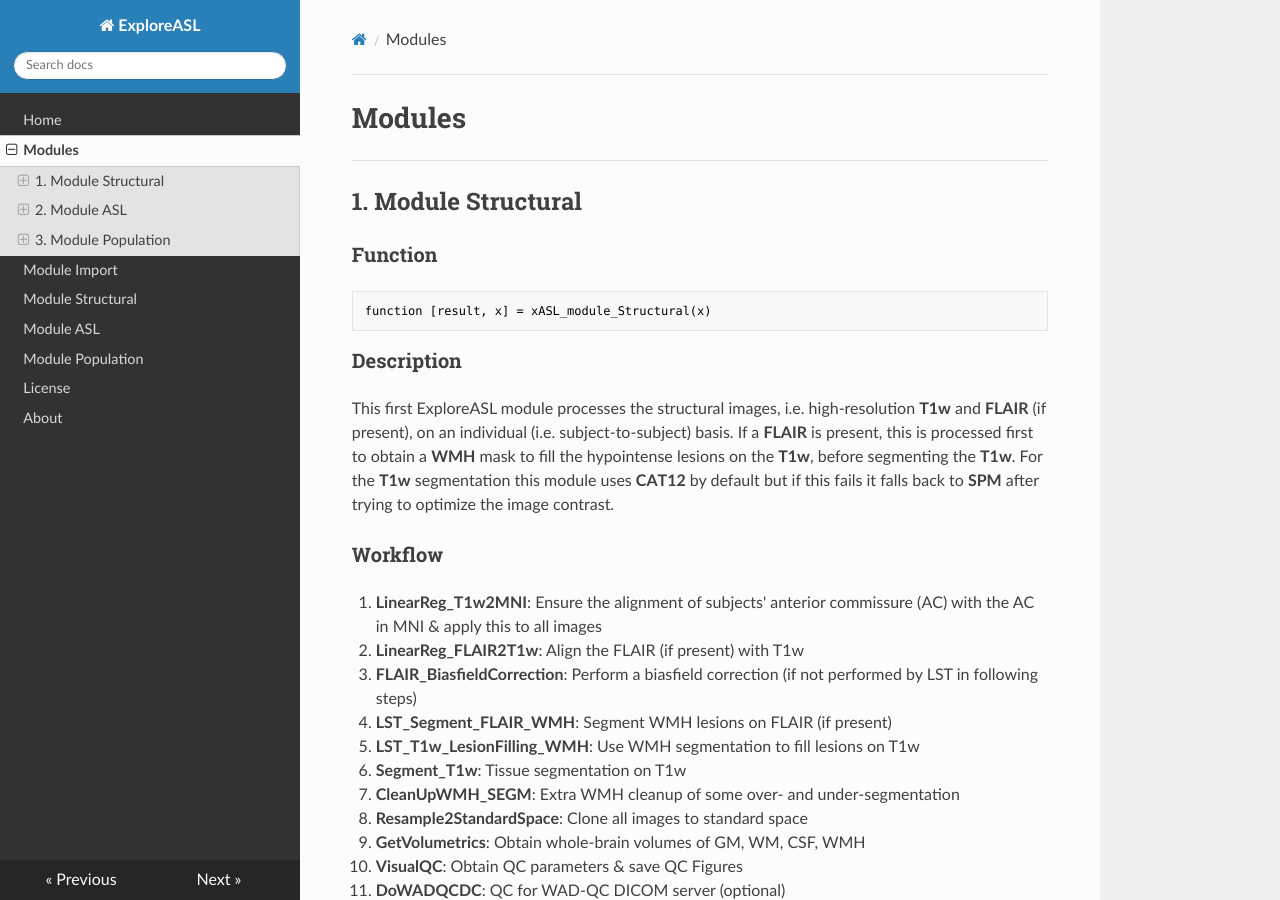
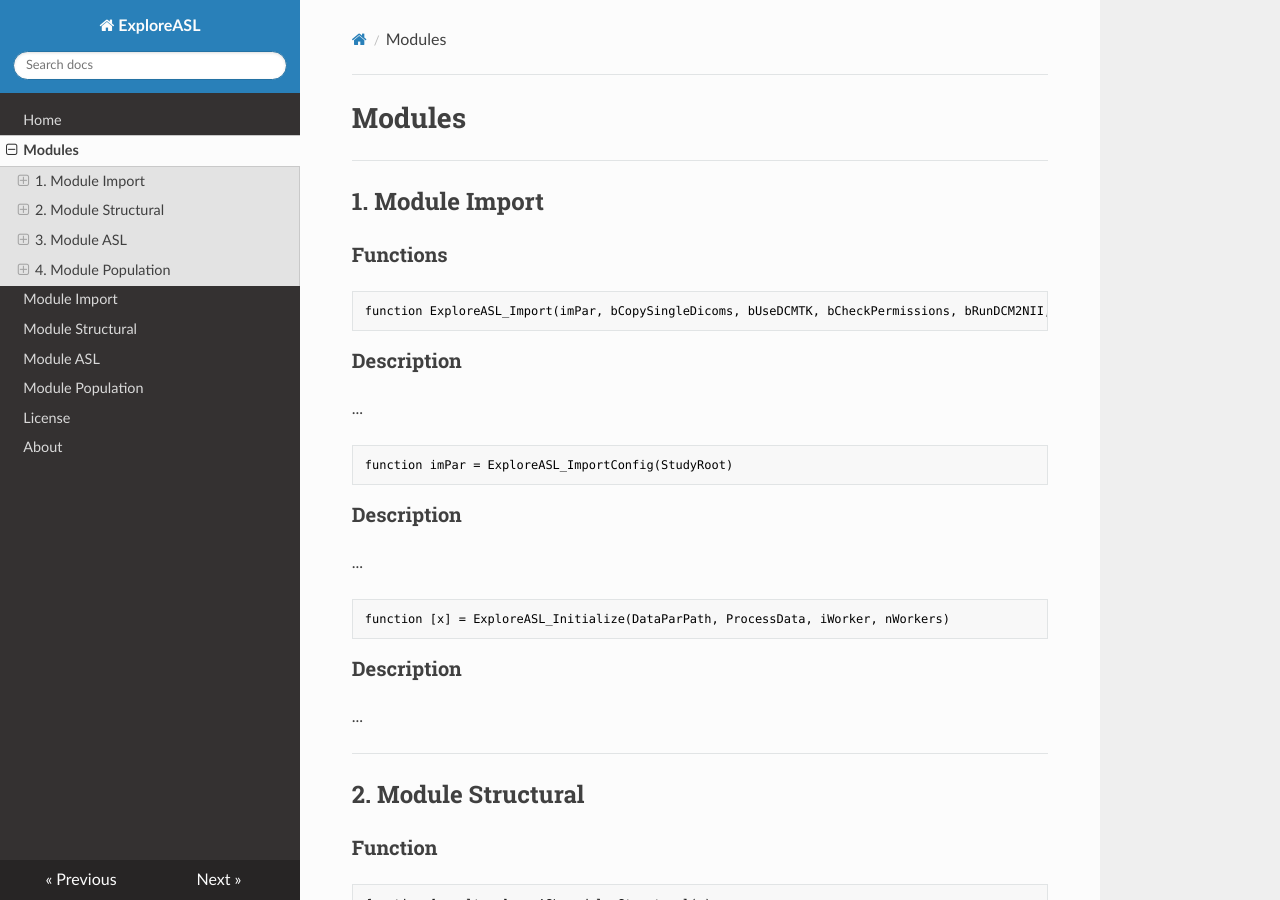
Before and after one commit to ExploreASL/Documentation, an MkDocs documentation site: the page built from docs/Modules.md, in a window 1280 px wide and 900 px high. Built offline with MkDocs 1.6.1, drawn with Linux system fonts in a browser that asks for light colours; nearby versions of some CDN libraries; some of the changed text lies outside the part shown.

Commit message:
Update import module functions

````diff
--- a/docs/Modules.md
+++ b/docs/Modules.md
@@ -1,7 +1,37 @@
 # Modules
 
+
 ----
-## 1. Module Structural
+## 1. Module Import
+
+### Functions
+
+```matlab
+function ExploreASL_Import(imPar, bCopySingleDicoms, bUseDCMTK, bCheckPermissions, bRunDCM2NII, bClone2Source, x)
+```
+
+### Description
+...
+
+
+```matlab
+function imPar = ExploreASL_ImportConfig(StudyRoot)
+```
+
+### Description
+...
+
+
+```matlab
+function [x] = ExploreASL_Initialize(DataParPath, ProcessData, iWorker, nWorkers)
+```
+
+### Description
+...
+
+
+----
+## 2. Module Structural
 
 ### Function
 
@@ -117,7 +147,7 @@
 * ...
 
 ----
-## 3. Module Population
+## 4. Module Population
 
 ### Function
 
````
Also changed, not shown: other parts of docs/Modules.md (+1 -1 lines), docs/Import_Module.md (+1 -1 lines), site/Import_Module/index.html, site/Modules/index.html, site/index.html, site/search/search_index.json, 1 other file.
